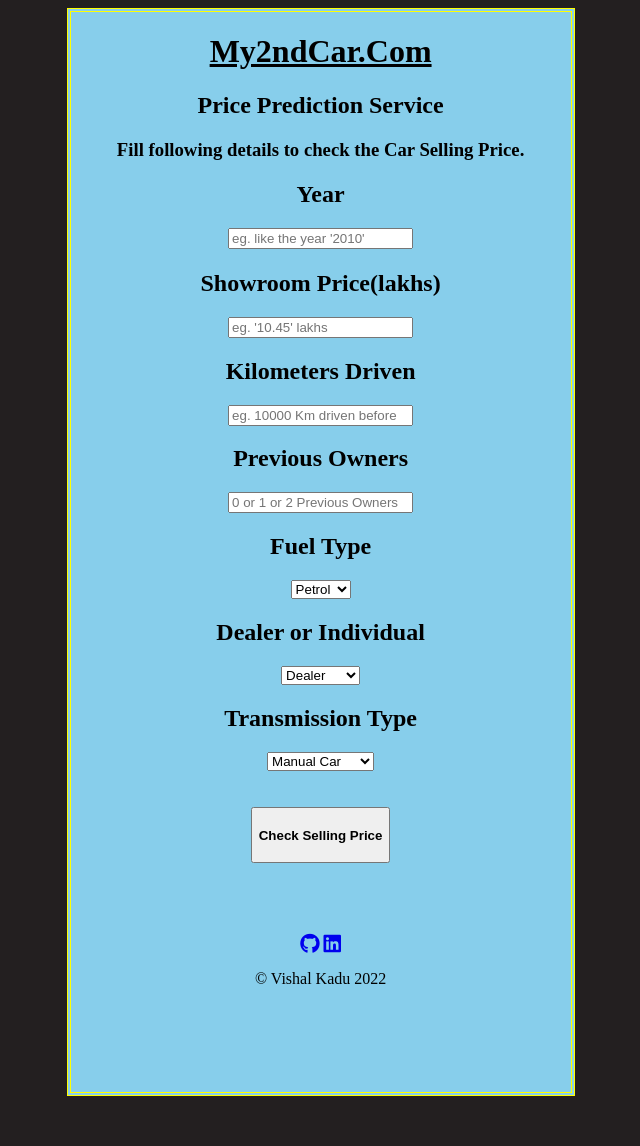
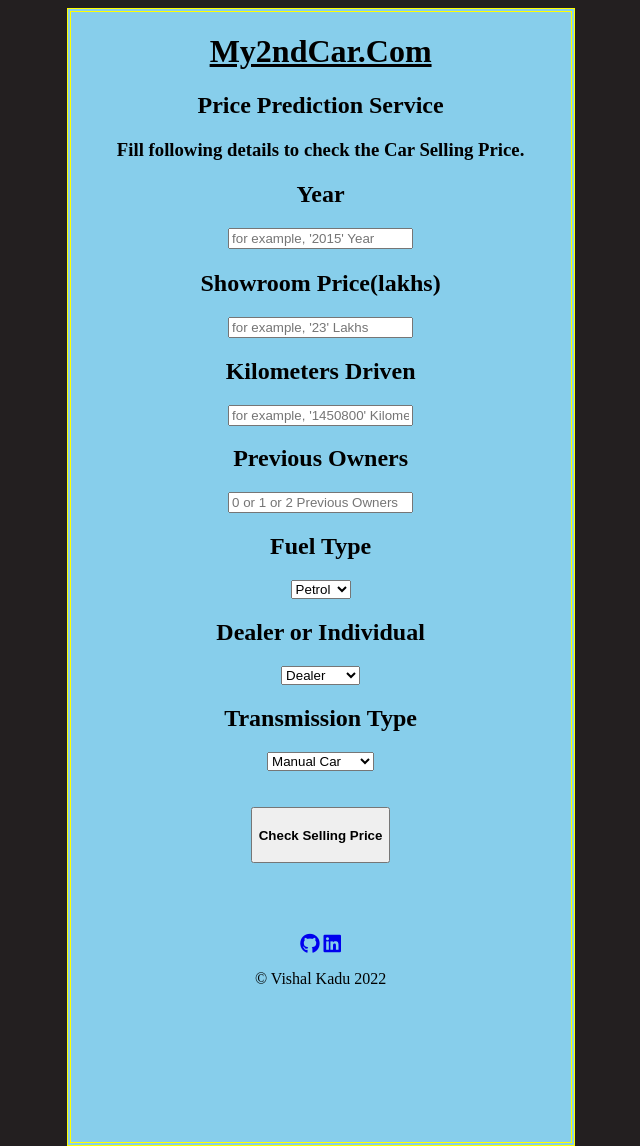
Before and after one commit to vishalkadu/Car-Price-Prediction-Service, a Flask app: page / in a window 1280 px wide. Shown: the whole page, without its empty margins (351-991 px from the left). Before the commit the page ends 1096 px from the top, so only its background shows below. Run offline with Flask 2, Linux system fonts and the light colour scheme; parts of the project's set-up code (start-up, migrations or seed data) failed here and were passed over; some libraries are stand-ins or nearby versions.

Commit message:
Update index.html

```diff
--- a/templates/index.html
+++ b/templates/index.html
@@ -14,13 +14,13 @@
         <form action="/predict" method="post">
 
 
-            <h2>Year</h2><input id="first" name="Year" placeholder="eg. like the year '2010' "type="number " ><h4></h4>
+            <h2>Year</h2><input id="first" name="Year" placeholder="for example, '2015' Year"type="number " ><h4></h4>
 
 
-            <h2>Showroom Price(lakhs)</h2><input id="second" name="Present_Price" placeholder="eg. '10.45' lakhs"required="required">
+            <h2>Showroom Price(lakhs)</h2><input id="second" name="Present_Price" placeholder="for example, '23' Lakhs "required="required">
 
 
-            <h2>Kilometers Driven</h2><input id="third" name="Kms_Driven" placeholder="eg. 10000 Km driven before"required="required">
+            <h2>Kilometers Driven</h2><input id="third" name="Kms_Driven" placeholder="for example, '1450800' Kilometers"required="required">
 
 
             <h2>Previous Owners</h2><input id="fourth" name="Owner" placeholder="0 or 1 or 2 Previous Owners" required="required">
@@ -58,7 +58,7 @@
         #look {
             position: absolute;
             width: 500px;
-            height: 1080px;
+            height: 1130px;
             z-index: 22;
             top: 16%;
             left: 42%;
```
